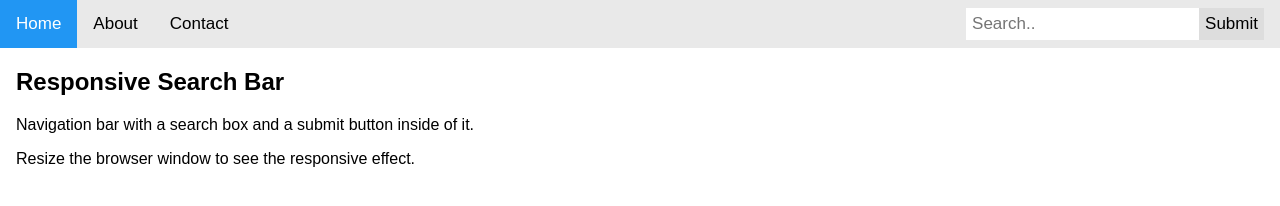
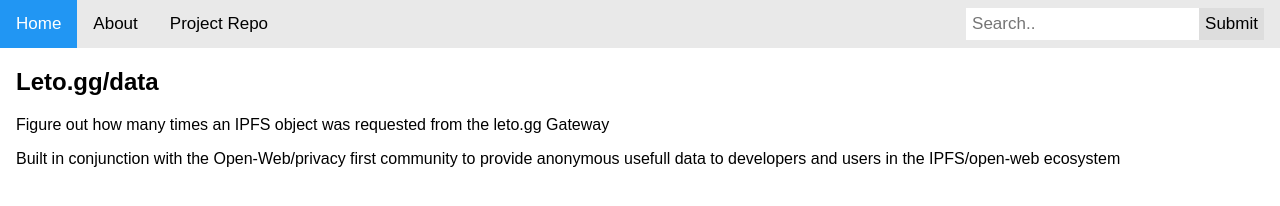
Before and after one commit to noryev/Leto.gg, a plain HTML site: page lookup/index.html in a window 1280 px wide. Drawn offline with Linux system fonts and the light colour scheme.

Commit message:
thank you w3 schools! i love you

```diff
--- a/lookup/index.html
+++ b/lookup/index.html
@@ -91,8 +91,8 @@
 
     <div class="topnav">
         <a class="active" href="#home">Home</a>
-        <a href="#about">About</a>
-        <a href="#contact">Contact</a>
+        <a href="http://galaxyx.io">About</a>
+        <a href="https://github.com/noryev/Leto">Project Repo</a>
         <div class="search-container">
             <form action="/action_page.php">
                 <input type="text" placeholder="Search.." name="search">
@@ -102,9 +102,10 @@
     </div>
 
     <div style="padding-left:16px">
-        <h2>Responsive Search Bar</h2>
-        <p>Navigation bar with a search box and a submit button inside of it.</p>
-        <p>Resize the browser window to see the responsive effect.</p>
+        <h2>Leto.gg/data</h2>
+        <p>Figure out how many times an IPFS object was requested from the leto.gg Gateway</p>
+        <p>Built in conjunction with the Open-Web/privacy first community to provide anonymous usefull data to
+            developers and users in the IPFS/open-web ecosystem</p>
     </div>
 
 </body>
```
